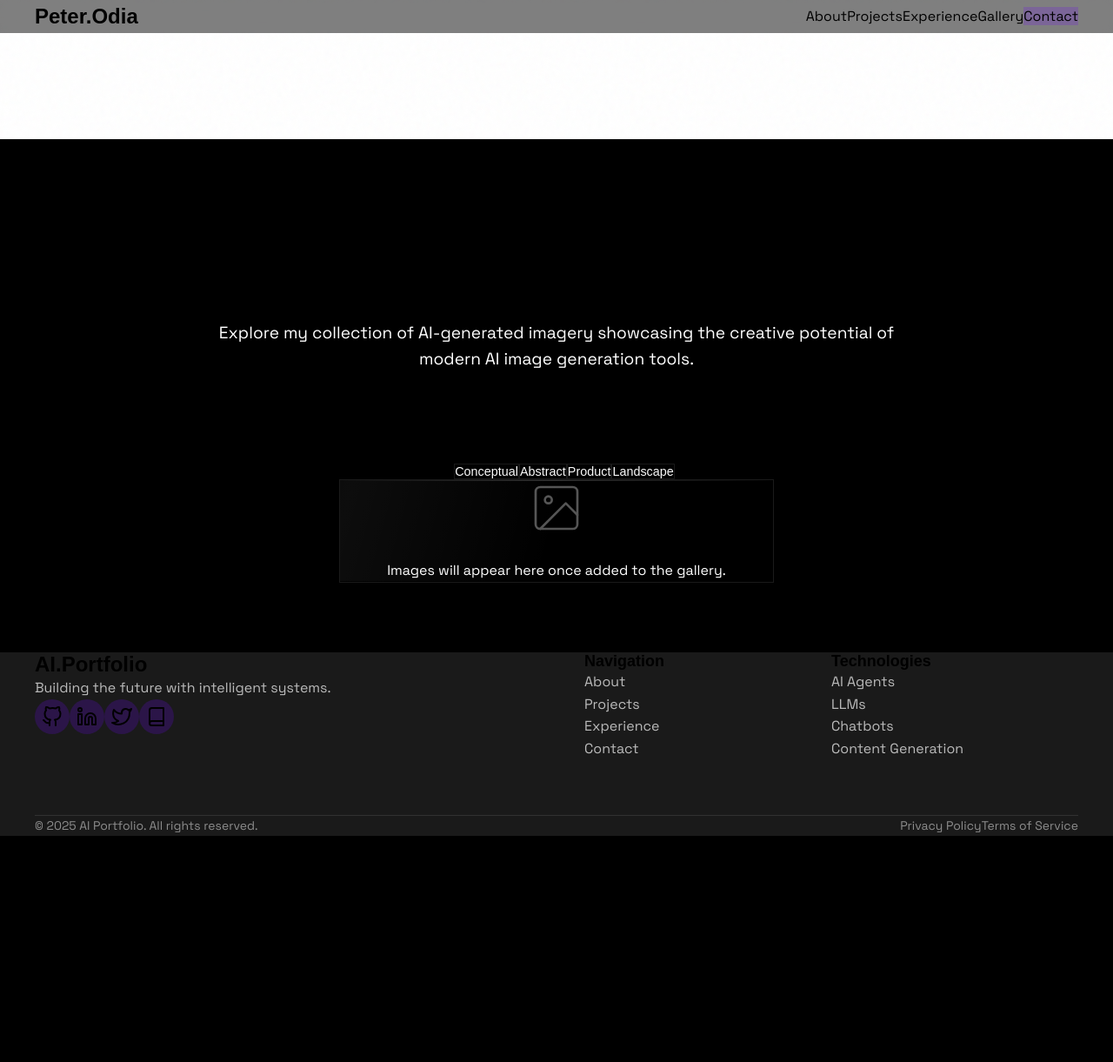
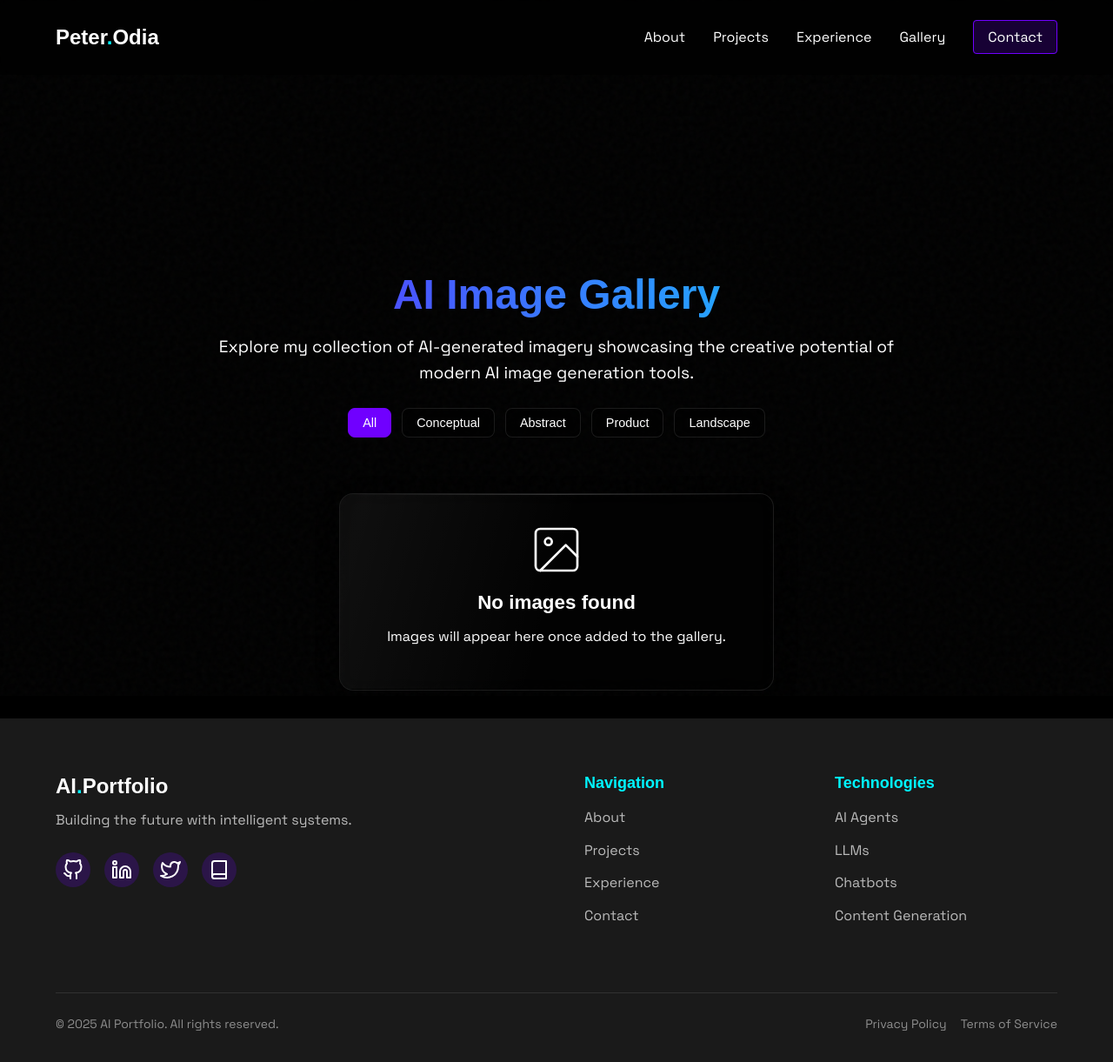
Before and after one commit to Peter07odia/portfolio, a Flask app: page /gallery in a window 1280 px wide. Shown: the whole page at 87% size. Before the commit the page ends 961 px from the top, so only its background shows below. Run offline with Flask 3, Linux system fonts and the light colour scheme; data that the repository does not hold is empty; some web fonts are replaced.

Commit message:
Restored to 'f0920bce4976196ad592c54efc794f09145eda2b'
Replit-Restored-To: f0920bce4976196ad592c54efc794f09145eda2b

```diff
--- a/static/css/gallery.css
+++ b/static/css/gallery.css
@@ -1,39 +1,10 @@
-/* Variables and basic setup */
-:root {
-    /* Basic colors with fallbacks */
-    --bg-color: var(--color-black, #000000);
-    --text-color-light: var(--color-white, #FFFFFF);
-    --text-color-muted: var(--color-light-gray, #555555);
-    --color-purple: var(--color-purple, #7000FF);
-    --color-blue: var(--color-blue, #00F5FF);
-    --color-white: var(--color-white, #FFFFFF);
-
-    /* Spacing with fallbacks */
-    --space-xxs: var(--space-xxs, 0.25rem);
-    --space-xs: var(--space-xs, 0.5rem);
-    --space-sm: var(--space-sm, 0.75rem);
-    --space-md: var(--space-md, 1rem);
-    --space-lg: var(--space-lg, 1.5rem);
-    --space-xl: var(--space-xl, 2rem);
-    --space-xxl: var(--space-xxl, 5rem);
-
-    /* Border radius with fallbacks */
-    --border-radius-sm: var(--border-radius-sm, 4px);
-    --border-radius-md: var(--border-radius-md, 8px);
-    --border-radius-lg: var(--border-radius-lg, 16px);
-
-    /* Transitions with fallbacks */
-    --transition-fast: var(--transition-fast, 0.2s ease);
-    --transition-medium: var(--transition-medium, 0.3s ease);
-}
-
 /* Gallery Header Styles */
 .gallery-header {
-    padding: 150px 0 var(--space-lg, 1.5rem);
+    padding: 150px 0 var(--space-lg);
     margin-top: 0;
     position: relative;
     z-index: 1;
-    background-color: var(--bg-color, #000000);
+    background-color: var(--bg-color);
     text-align: center;
 }
 
@@ -59,8 +30,8 @@
 
 /* Gallery Section Styles */
 .gallery-section {
-    padding: var(--space-xxl, 5rem) 0;
-    background-color: var(--bg-color, #000000);
+    padding: var(--space-xxl) 0;
+    background-color: var(--bg-color);
 }
 
 .gallery-intro {
--- a/static/css/glassmorphism.css
+++ b/static/css/glassmorphism.css
@@ -1,17 +1,6 @@
 /*------------------------
     GLASSMORPHISM STYLES
 --------------------------*/
-/* Fallback values for variables used in glassmorphism */
-:root {
-    --border-radius-md: var(--border-radius-md, 8px);
-    --border-radius-lg: var(--border-radius-lg, 16px);
-    --color-purple: var(--color-purple, #7000FF);
-    --color-blue: var(--color-blue, #00F5FF);
-    --color-black: var(--color-black, #000000);
-    --color-white: var(--color-white, #FFFFFF);
-    --space-sm: var(--space-sm, 0.75rem);
-    --space-lg: var(--space-lg, 1.5rem);
-}
 
 .glass-card {
     background: rgba(26, 26, 26, 0.2);
```
Also changed, not shown: 1 other file.
